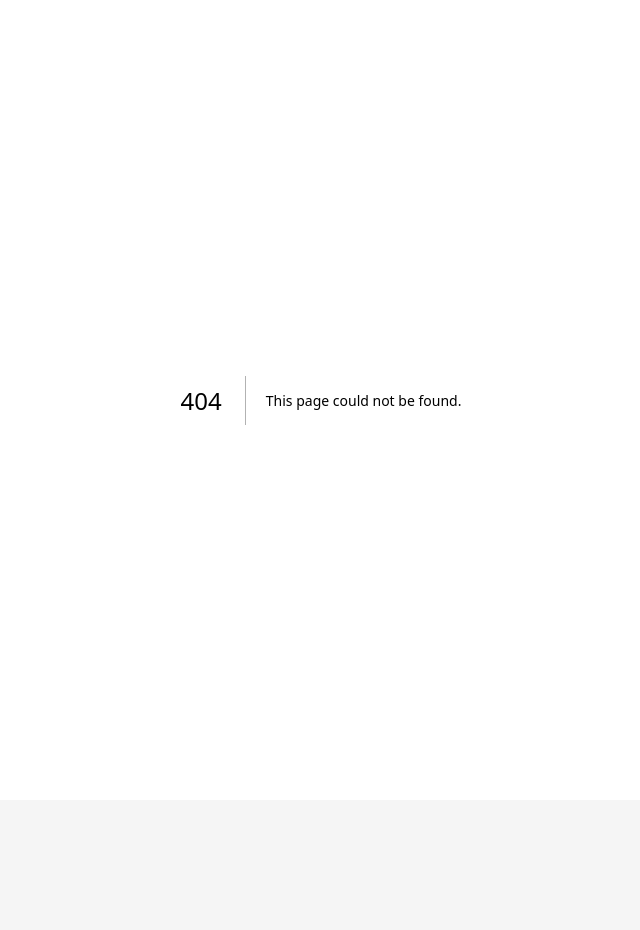
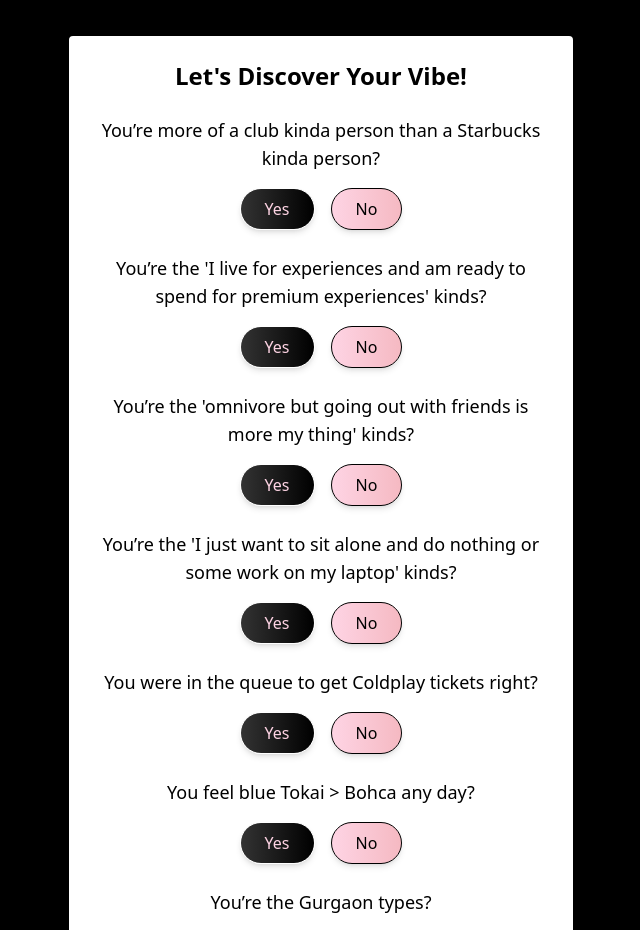
Before and after one commit to Poojasure27/Quratr, a Next.js app: page /questions in a window 1280 px wide. Before the commit this address had no page. Shown: the top 930 px of the page, without its empty margins (319-959 px from the left). Before the commit the page ends 800 px from the top, so only its background shows below. Built offline with nearby package versions, Linux system fonts and the light colour scheme.

Commit message:
preference page added

```diff
--- a/app/Restaurants/page.tsx
+++ b/app/Restaurants/page.tsx
@@ -144,7 +144,7 @@ const RestaurantCards: React.FC = () => {
                 <h3>{restaurant.Name}</h3>
                 <p>{restaurant.Cuisine}</p>
                 <p>Rating: {restaurant.Rating} ⭐</p>
-                <p>{restaurant.Location}</p>
+                <p>{restaurant.Address}</p>
               </div>
             </div>
           </TinderCard>
--- a/app/login/actions.ts
+++ b/app/login/actions.ts
@@ -1,5 +1,5 @@
 "use server";
-import { revalidatePath } from "next/cache";
+// import { revalidatePath } from "next/cache";
 import { redirect } from "next/navigation";
 import { createClient } from "@/utils/supabase/server";
 
--- a/app/logout/actions.ts
+++ b/app/logout/actions.ts
@@ -1,5 +1,5 @@
 "use server";
-import { revalidatePath } from "next/cache";
+// import { revalidatePath } from "next/cache";
 import { redirect } from "next/navigation";
 import { createClient } from "../../utils/supabase/server";
 
--- /dev/null
+++ b/app/questions/page.tsx
@@ -0,0 +1,78 @@
+// app/questions/page.tsx
+'use client';
+
+import { useState } from 'react';
+import { useRouter } from 'next/navigation'; // For Next.js 13, use `next/navigation`
+
+type Preferences = Record<number, number>;
+
+const Questionnaire: React.FC = () => {
+  const [preferences, setPreferences] = useState<Preferences>({});
+  const router = useRouter();
+
+  const questions: string[] = [
+    "You’re more of a club kinda person than a Starbucks kinda person?",
+    "You’re the 'I live for experiences and am ready to spend for premium experiences' kinds?",
+    "You’re the 'omnivore but going out with friends is more my thing' kinds?",
+    "You’re the 'I just want to sit alone and do nothing or some work on my laptop' kinds?",
+    "You were in the queue to get Coldplay tickets right?",
+    "You feel blue Tokai > Bohca any day?",
+    "You’re the Gurgaon types?",
+    "You’re the 'I go out to South/Central Delhi' kinds",
+    "You die to get hidden gems in and around NCR—'always out of home on weekends' kinds",
+    "You’re adventurous and want to do new things with new people",
+  ];
+
+  const handleAnswer = (index: number, answer: boolean) => {
+    setPreferences((prev) => ({ ...prev, [index]: answer ? 1 : 0 }));
+  };
+
+  const handleSubmit = async () => {
+    // Save preferences to the server (if necessary) or use directly for client-side logic
+    await fetch('/api/savePreferences', {
+      method: 'POST',
+      headers: { 'Content-Type': 'application/json' },
+      body: JSON.stringify({ preferences }),
+    });
+
+    // Navigate to the Restaurants page
+    router.push('/Restaurants');
+  };
+
+  return (
+    <div className="min-h-screen flex items-center justify-center bg-[#000] py-8 px-4">
+      <div className="bg-[#fff] p-6 rounded-lg shadow-lg max-w-lg w-full border-4 border-[#000]">
+        <h1 className="text-2xl font-bold text-[#000] mb-6 text-center">
+          Let's Discover Your Vibe!
+        </h1>
+        {questions.map((question, index) => (
+          <div key={index} className="mb-6">
+            <p className="text-[#000] text-lg mb-4 text-center">{question}</p>
+            <div className="flex justify-center space-x-4">
+              <button
+                onClick={() => handleAnswer(index, true)}
+                className="bg-gradient-to-r from-[#333] to-[#000] text-[#fed4e4] py-2 px-6 border border-[#fff] rounded-full shadow-md hover:shadow-lg transform hover:scale-105 transition duration-300"
+              >
+                Yes
+              </button>
+              <button
+                onClick={() => handleAnswer(index, false)}
+                className="bg-gradient-to-r from-[#fed4e4] to-[#f5b9c2] text-[#000] py-2 px-6 border border-[#000] rounded-full shadow-md hover:shadow-lg transform hover:scale-105 transition duration-300"
+              >
+                No
+              </button>
+            </div>
+          </div>
+        ))}
+        <button
+          onClick={handleSubmit}
+          className="w-full mt-6 bg-gradient-to-r from-[#333] to-[#000] text-[#fed4e4] py-3 rounded-full shadow-md hover:shadow-lg transform hover:scale-105 transition duration-300"
+        >
+          Submit
+        </button>
+      </div>
+    </div>
+  );
+};
+
+export default Questionnaire;
--- a/utils/cn.ts
+++ /dev/null
@@ -1,6 +0,0 @@
-import { ClassValue, clsx } from "clsx";
-import { twMerge } from "tailwind-merge";
-
-export function cn(...inputs: ClassValue[]) {
-  return twMerge(clsx(inputs));
-}
```
